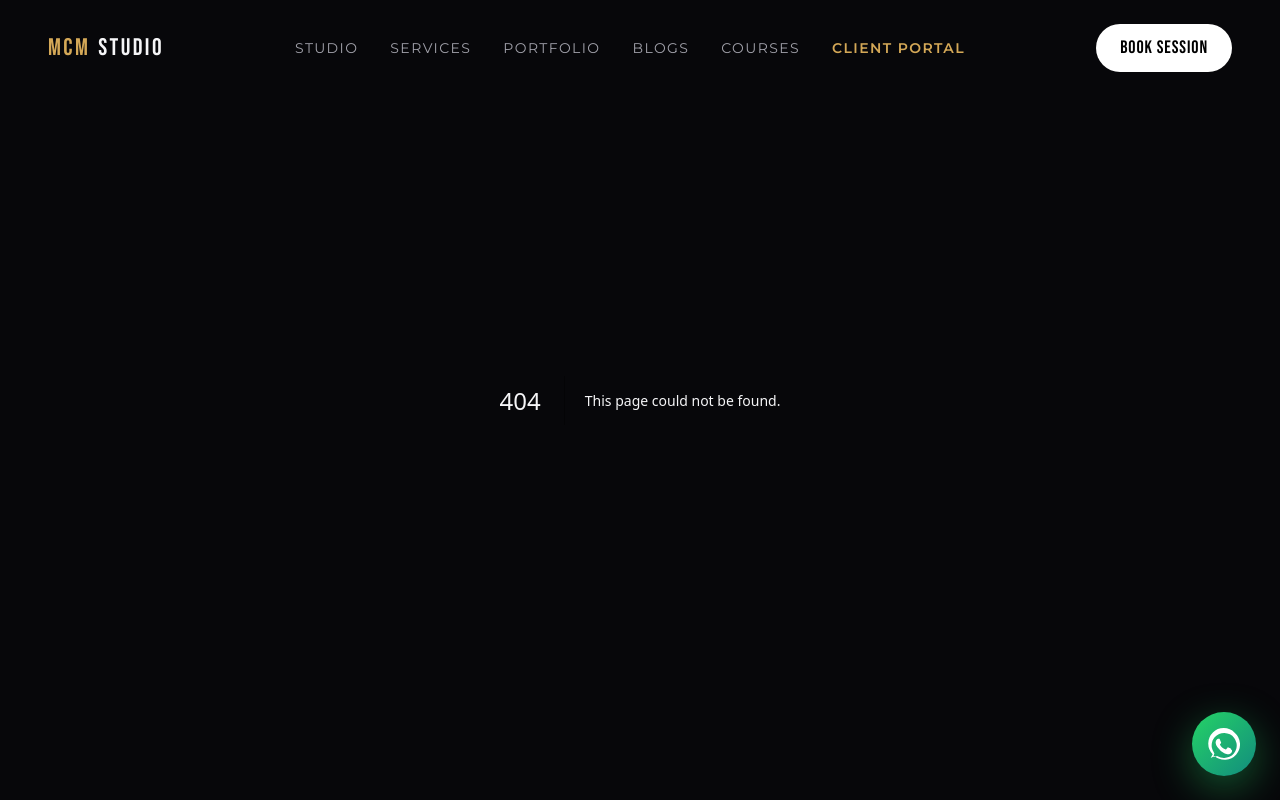
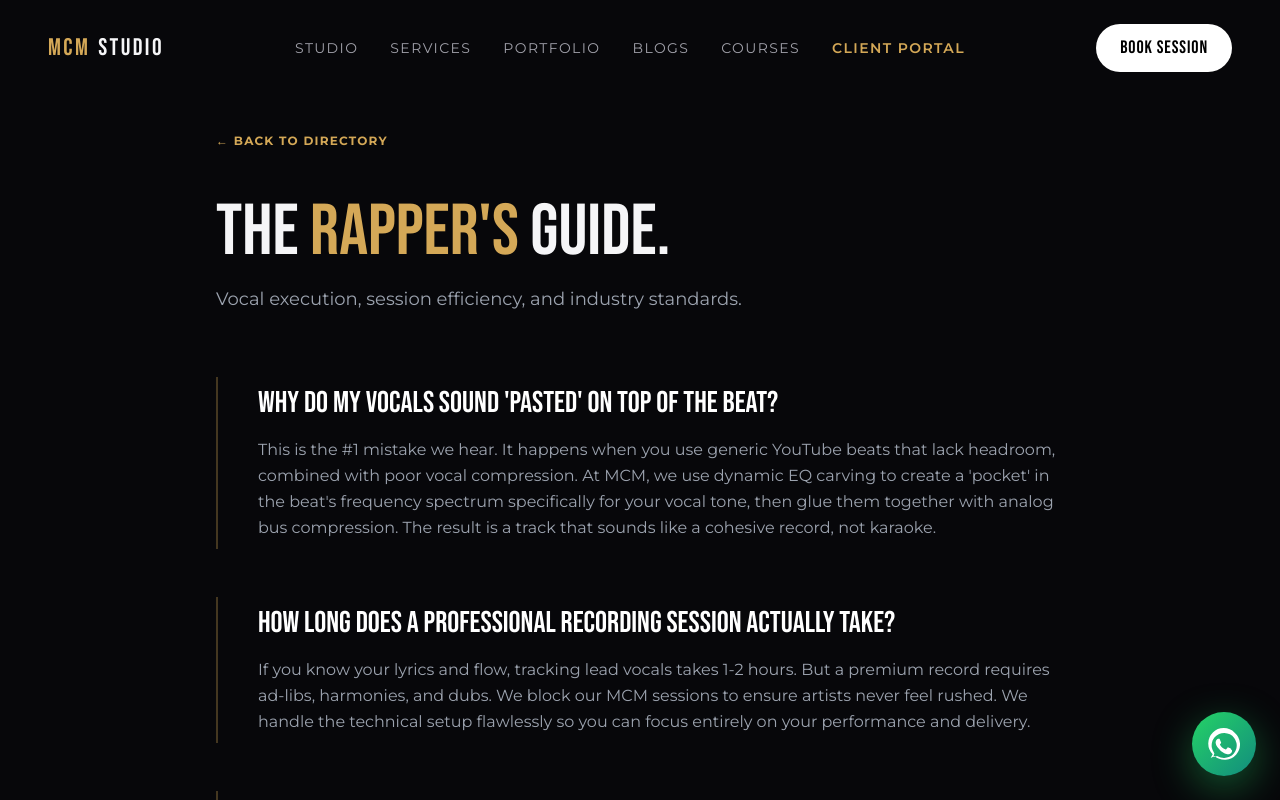
Before and after one commit to gks-prog/Middle-Class-Musicians-Gem, a Next.js app: page /blogs/rappers in a window 1280 px wide. Before the commit this address had no page. Shown: the top 800 px of the page. Built offline with nearby package versions, Linux system fonts and the light colour scheme.

Commit message:
Create page.tsx

```diff
--- /dev/null
+++ b/src/app/blogs/rappers/page.tsx
@@ -0,0 +1,51 @@
+"use client";
+
+import { useRef } from "react";
+import Link from "next/link";
+import gsap from "gsap";
+import { useGSAP } from "@gsap/react";
+
+export default function RappersBlog() {
+  const container = useRef<HTMLDivElement>(null);
+
+  useGSAP(() => {
+    gsap.from(".anim-item", {
+      y: 30, opacity: 0, duration: 0.8, stagger: 0.1, ease: "power2.out", clearProps: "all"
+    });
+  }, { scope: container });
+
+  const articles = [
+    {
+      title: "Why do my vocals sound 'pasted' on top of the beat?",
+      content: "This is the #1 mistake we hear. It happens when you use generic YouTube beats that lack headroom, combined with poor vocal compression. At MCM, we use dynamic EQ carving to create a 'pocket' in the beat's frequency spectrum specifically for your vocal tone, then glue them together with analog bus compression. The result is a track that sounds like a cohesive record, not karaoke."
+    },
+    {
+      title: "How long does a professional recording session actually take?",
+      content: "If you know your lyrics and flow, tracking lead vocals takes 1-2 hours. But a premium record requires ad-libs, harmonies, and dubs. We block our MCM sessions to ensure artists never feel rushed. We handle the technical setup flawlessly so you can focus entirely on your performance and delivery."
+    },
+    {
+      title: "How to overcome 'Red Light Syndrome'",
+      content: "Many rappers kill it in the car but freeze in the booth. The fix is preparation and environment. Memorize your lyrics to the point of muscle memory. At MCM, we manipulate the booth lighting and monitor mixes to make you feel like you are on stage, not taking a test."
+    }
+  ];
+
+  return (
+    <div ref={container} className="pt-32 pb-32 min-h-screen container mx-auto px-6 max-w-4xl">
+      <Link href="/blogs" className="anim-item text-[#d4a857] text-xs font-bold uppercase tracking-widest hover:text-white transition-colors mb-12 inline-block">
+        ← Back to Directory
+      </Link>
+
+      <h1 className="anim-item text-5xl md:text-7xl font-head leading-none mb-4">The <span className="text-[#d4a857]">Rapper's</span> Guide.</h1>
+      <p className="anim-item text-gray-400 text-lg mb-16">Vocal execution, session efficiency, and industry standards.</p>
+
+      <div className="space-y-12">
+        {articles.map((article, idx) => (
+          <article key={idx} className="anim-item border-l-2 border-[#d4a857]/30 pl-6 md:pl-10 py-2">
+            <h2 className="text-3xl font-head mb-4 text-white">{article.title}</h2>
+            <p className="text-gray-400 leading-relaxed">{article.content}</p>
+          </article>
+        ))}
+      </div>
+    </div>
+  );
+}
```
